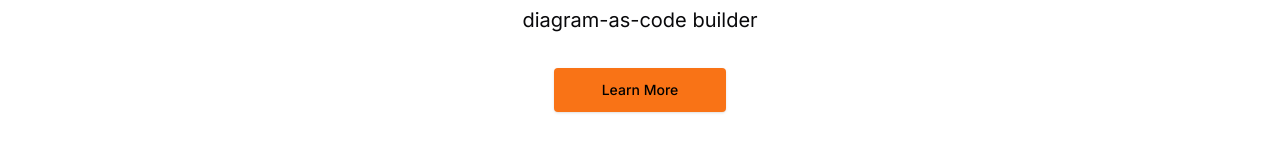
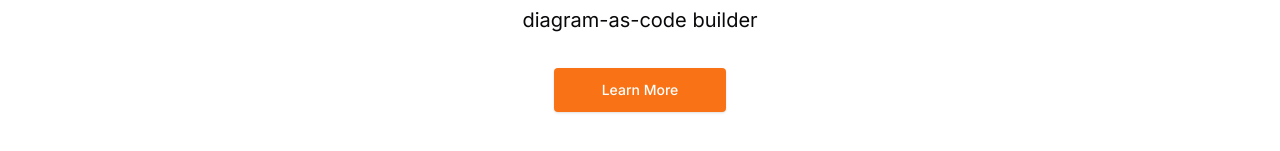
Before and after one commit to amarnath666/SketchSync, a Next.js app: page / in a window 1280 px wide. Shown: the part 377-528 px from the top of the page. Built offline with nearby package versions, Linux system fonts and the light colour scheme; no server answers.

Commit message:
fixed a bug

```diff
--- a/app/_components/Header.tsx
+++ b/app/_components/Header.tsx
@@ -45,7 +45,7 @@ function Header() {
 
         {isMenuOpen && (
           <div className="md:hidden">
-            <div className="flex flex-col items-center space-y-4 mt-4">
+            <div className="flex flex-col items-center space-y-4 mt-4 p">
               <LoginLink>
                 <Button className="block w-full rounded-md px-5 py-2.5 text-sm font-medium text-white bg-orange-500 hover:bg-orange-600 transition">
                   Login
--- a/app/_components/Hero.tsx
+++ b/app/_components/Hero.tsx
@@ -19,8 +19,8 @@ export default function Hero() {
 
                         <div className="mt-8 flex flex-wrap justify-center gap-4">
                             <a
-                                className="block w-full rounded bg-orange-500 text-black px-12 py-3 text-sm font-medium shadow hover:bg-orange-600 focus:outline-none focus:ring active:bg-red-500 sm:w-auto"
-                                href="#"
+                                className="block w-full rounded bg-orange-500 text-white px-12 py-3 text-sm font-medium shadow hover:bg-orange-600 focus:outline-none focus:ring active:bg-red-500 sm:w-auto"
+                                href="/dashboard"
                             >
                                 Learn More
                             </a>
```
